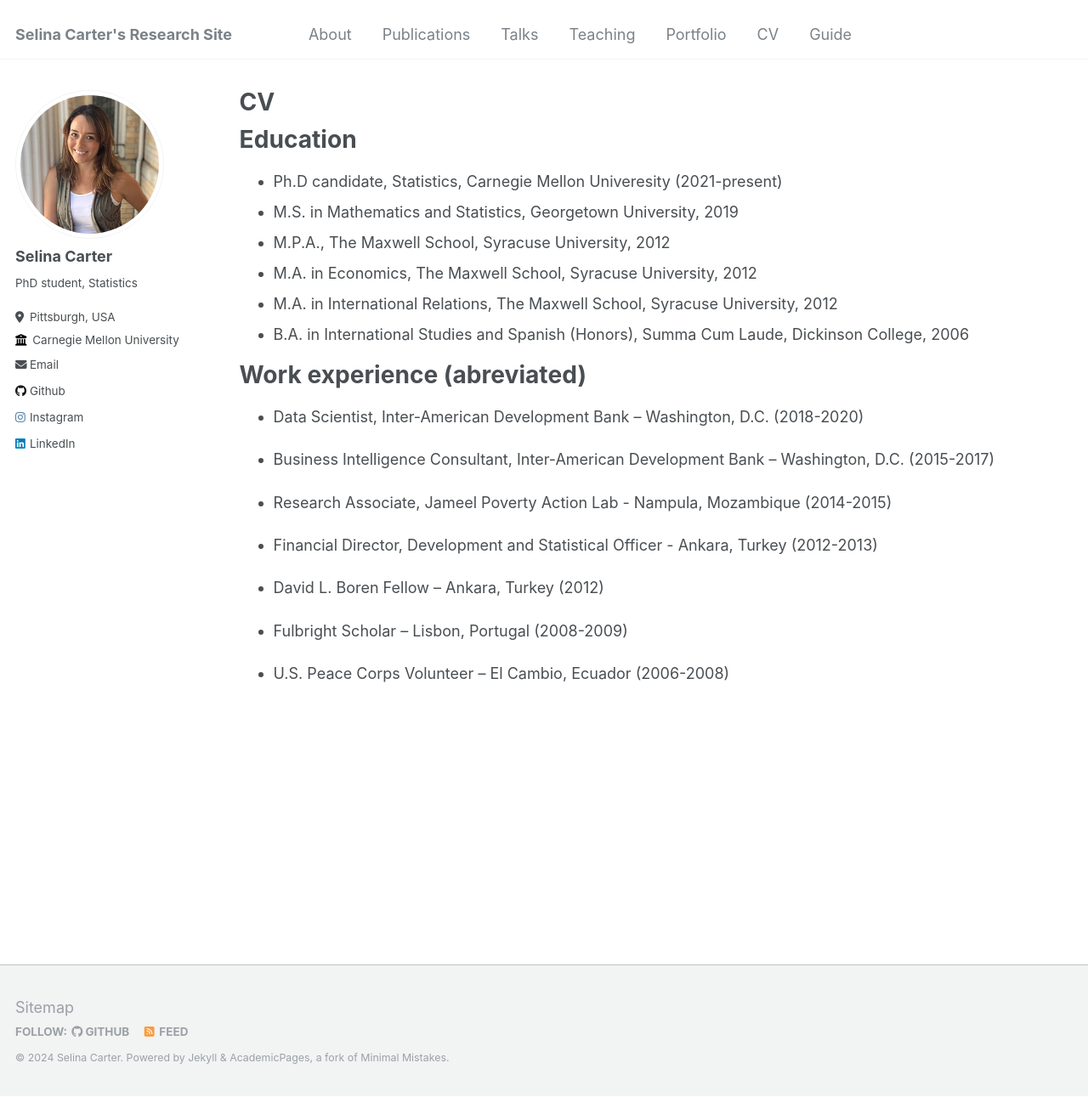
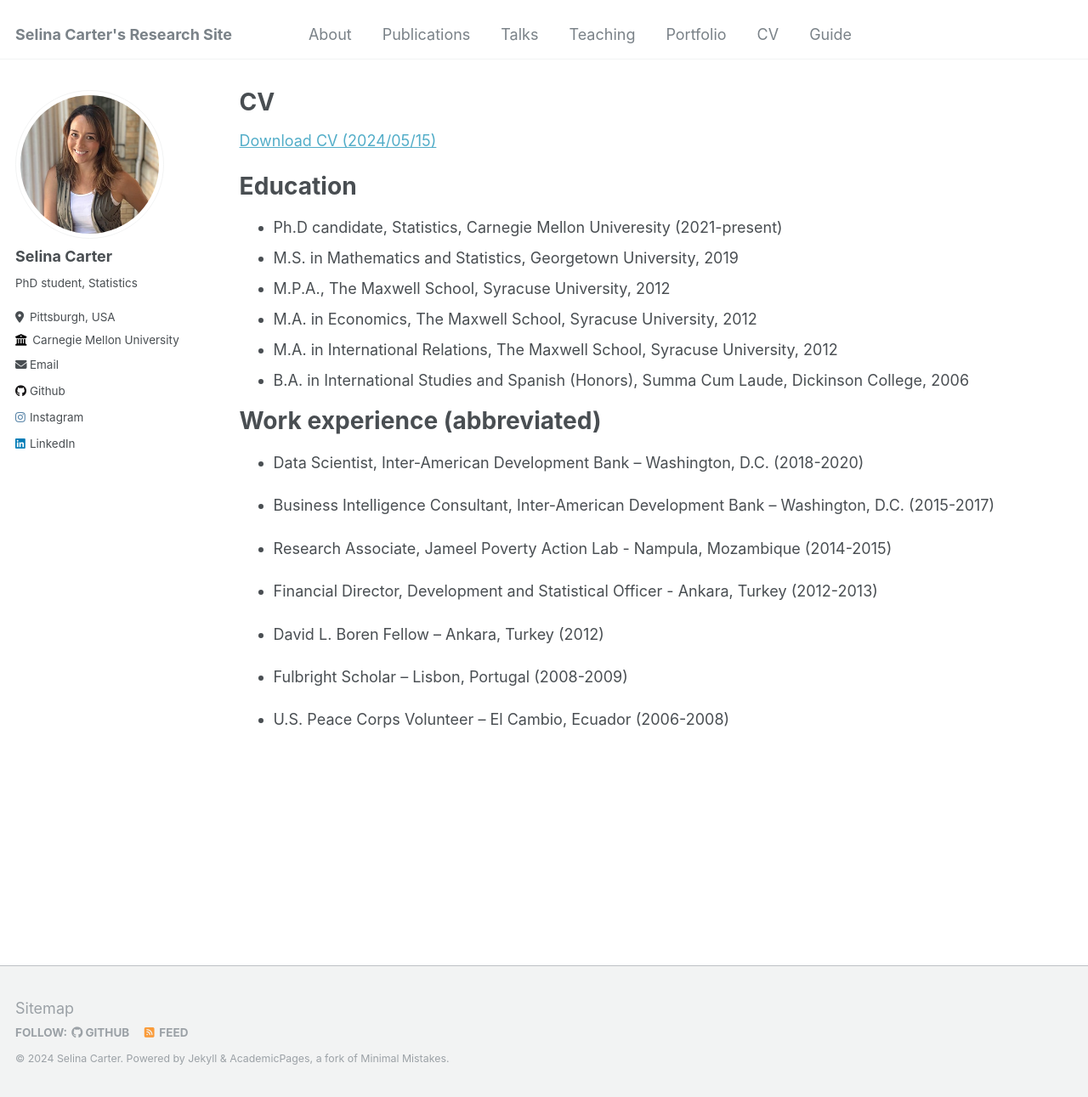
Before and after one commit to selinacarter/selinacarter.github.io, a Jekyll site: the page built from _pages/cv.md, in a window 1280 px wide and 1291 px high. Shown: the whole window at 85% size. Built offline with Jekyll 4.4.1, drawn with Linux system fonts in a browser that asks for light colours.

Commit message:
Try to get downloadable CV

```diff
--- a/_pages/cv.md
+++ b/_pages/cv.md
@@ -9,6 +9,12 @@ redirect_from:
 
 {% include base_path %}
 
+<a href="http://selinacarter.github.io/files/Carter_Selina_CV_2024.05.15.pdf" download>Download CV (2024/05/15)</a>
+
+
+
+
+
 Education
 ======
 * Ph.D candidate, Statistics, Carnegie Mellon Univeresity (2021-present)
@@ -18,7 +24,7 @@ Education
 * M.A. in International Relations, The Maxwell School, Syracuse University, 2012
 * B.A. in International Studies and Spanish (Honors), Summa Cum Laude, Dickinson College, 2006
 
-Work experience (abreviated)
+Work experience (abbreviated)
 ======
 
 * Data Scientist, Inter-American Development Bank – Washington, D.C. (2018-2020)
```
Also changed, not shown: 1 other file.
